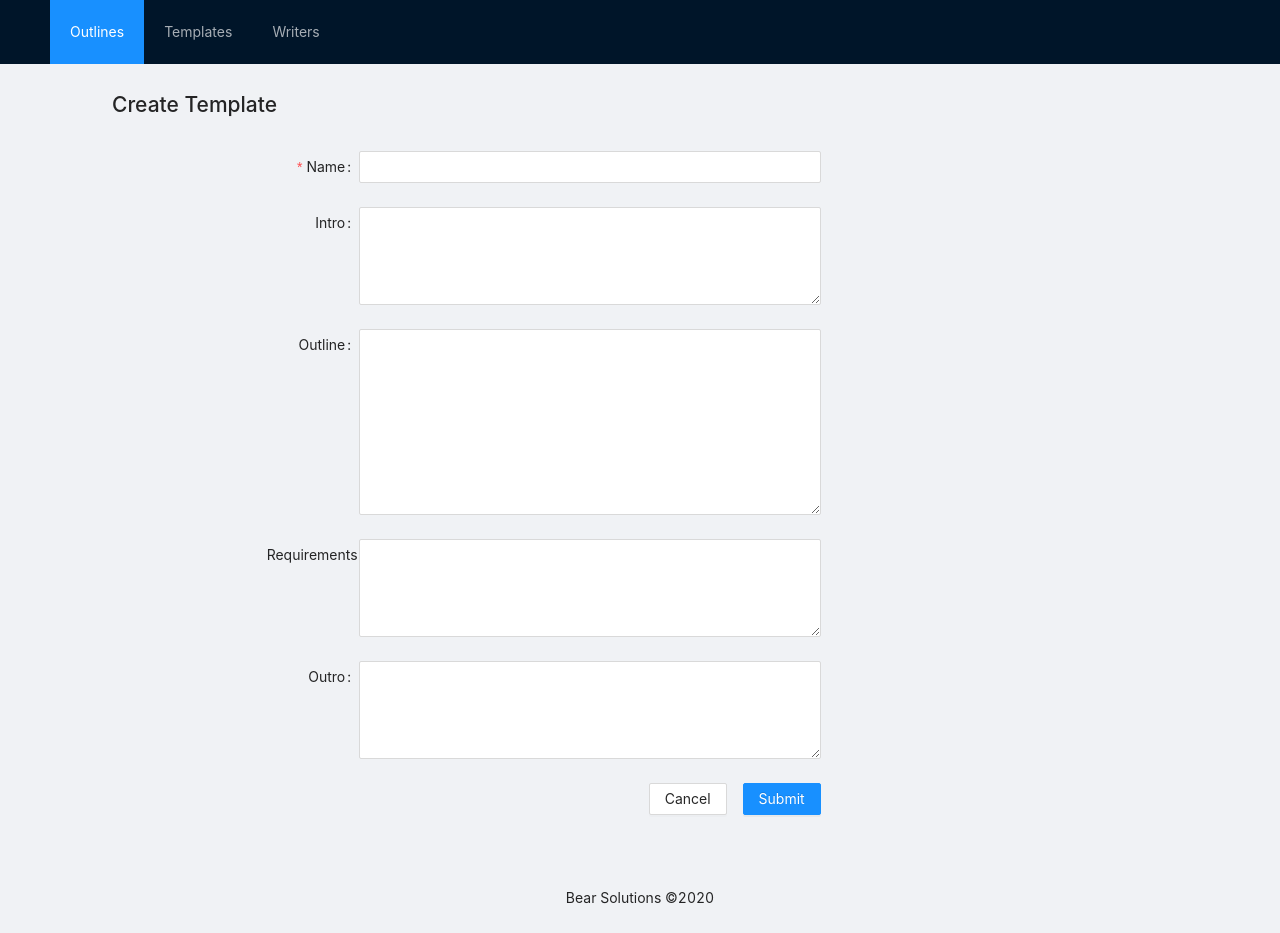
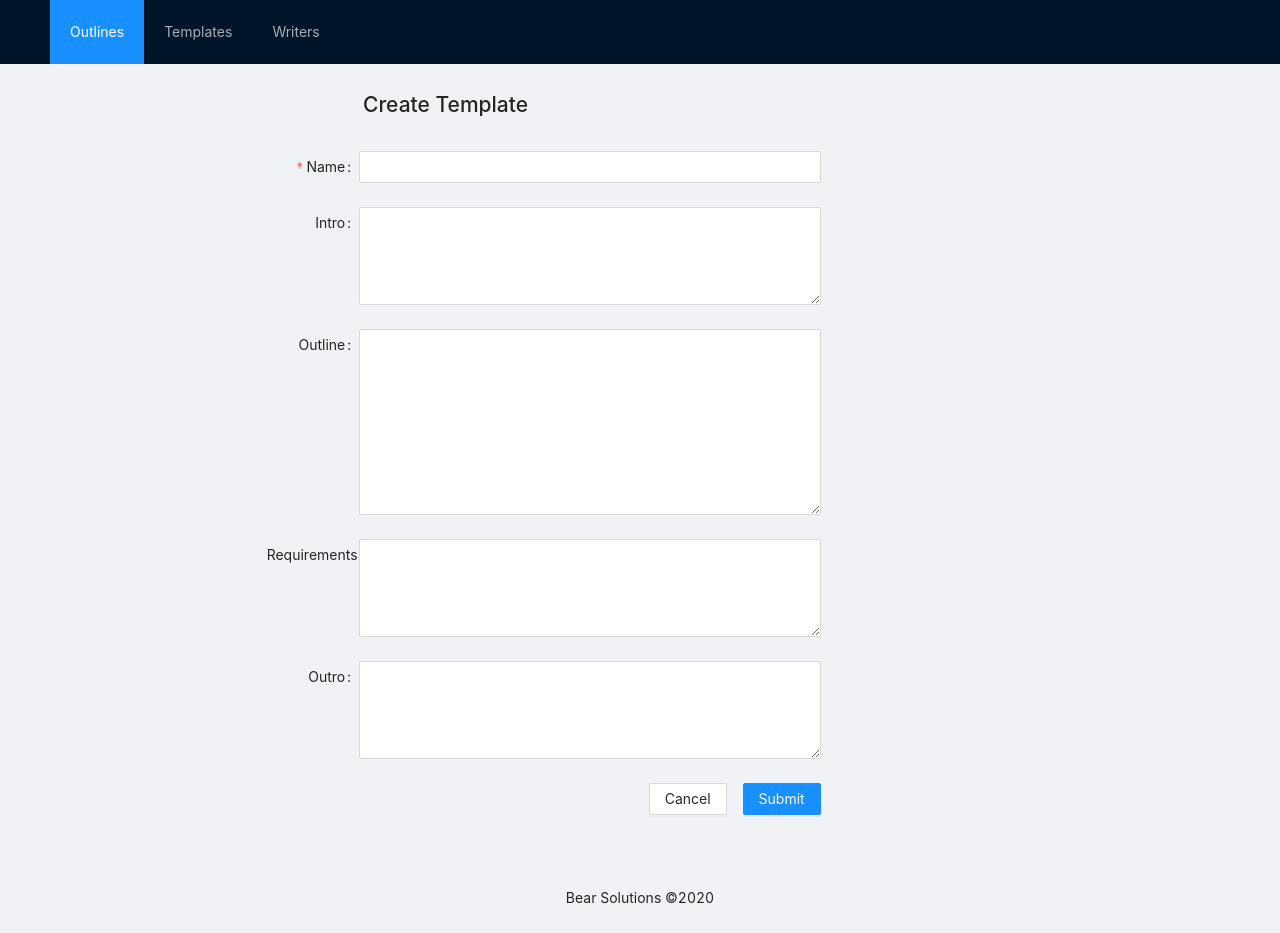
Before and after one commit to Runebjo/Outsourcer, a React (Create React App) app: page /templates/edit in a window 1280 px wide. Built offline with nearby package versions, Linux system fonts and the light colour scheme.

Commit message:
Tweaked template edit

```diff
--- a/src/components/templateEdit.js
+++ b/src/components/templateEdit.js
@@ -1,4 +1,4 @@
-import React, { useEffect } from 'react'
+import React, { useEffect, useState } from 'react'
 import { Form, Input, Button, Row, Col, Space, message } from 'antd';
 import { Link, useParams, useHistory } from 'react-router-dom';
 import axios from 'axios';
@@ -20,6 +20,8 @@ export const TemplateEdit = (props) => {
     useEffect(() => {
         getTemplate();
     });
+
+    const pageTitle = key ? 'Edit Template' : 'Create Template';
 
     async function getTemplate() {
         if (key) {
@@ -51,11 +53,15 @@ export const TemplateEdit = (props) => {
 
     return (
         <>
-            <h1 style={{ marginLeft: 38, marginBottom: 30 }}>Create Template</h1>
+            <Row gutter={24}>
+                <Col offset={6} span={12}>
+                    <h1 style={{ marginBottom: 30 }}>{pageTitle}</h1>
+                </Col>
+            </Row>
             <Form
                 {...layout}
                 form={form}
-                name="advanced_search"
+                name="template_form"
                 onFinish={onFinish}
                 onFinishFailed={onFinishFailed}
             >
```
